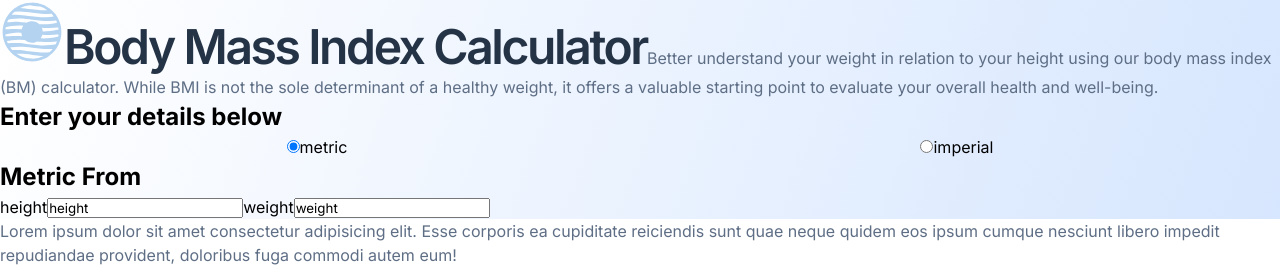
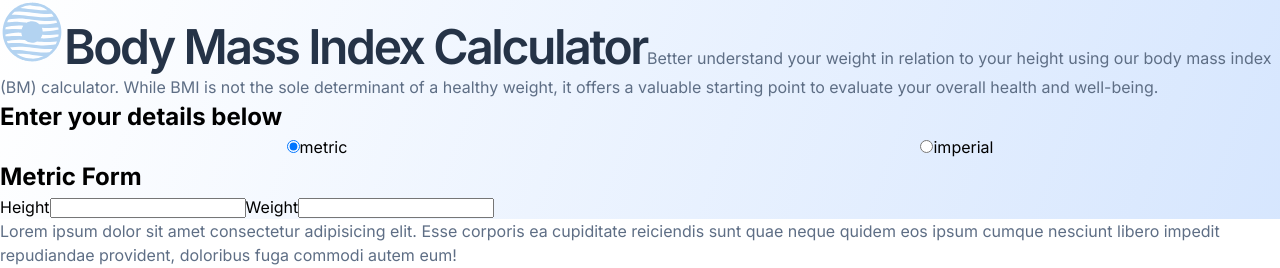
Before and after one commit to PiriyaLapa/body-mass-calculator-page2, a React (Vite) app: page / in a window 1280 px wide. Both pictures are taken after a click on the radio button "metric". Shown: the top 268 px of the page. Built offline with nearby package versions, Linux system fonts and the light colour scheme; the HTML template or start-up script is replaced by a standard one.

Commit message:
update and try to deploy

```diff
--- a/src/components/forms/MetricForm.tsx
+++ b/src/components/forms/MetricForm.tsx
@@ -3,15 +3,12 @@ import { StyledMetricForm } from "../../styles/styles";
 import ResultBox from "./ResultBox";
 import { BmiFormProps } from "./BmiForm";
 
-interface MetricFormState {
+interface Measurements {
   height: string;
   weight: string;
-  // bmi: number | null;
 }
-export default class MetricForm extends Component<
-  BmiFormProps,
-  MetricFormState
-> {
+
+export default class MetricForm extends Component<BmiFormProps, Measurements> {
   constructor(props: BmiFormProps) {
     super(props);
     this.state = {
@@ -20,34 +17,54 @@ export default class MetricForm extends Component<
     };
   }
 
-  handleChangeInput = (event:ChangeEvent<HTMLInputElement>) => {
-      this.setState({
-        height:event.target.value,
-        weight:event.target.value
-      })
-  }
+  handleChangeInput = (event: ChangeEvent<HTMLInputElement>) => {
+    const { name, value } = event.target;
+    this.setState({
+      [name]: value,
+    } as unknown as Measurements);
+  };
 
- handleKeyPress = (event:KeyboardEvent<HTMLInputElement>) => {
-    if(event.key === "Enter"){
+  handleKeyPress = (event: KeyboardEvent<HTMLInputElement>) => {
+    if (event.key === "Enter") {
       this.logValue();
     }
-  }
+  };
 
   logValue = () => {
-    console.log('Height:',this.state.height);
-    console.log('Weight:',this.state.weight);
-  }
+    console.log('Height:', this.state.height);
+    console.log('Weight:', this.state.weight);
+  };
 
   render(): ReactNode {
-    const { height, weight } = this.props.bmiContent;
+    // const measurements = {
+    //   height: Number(height),
+    //   weight: Number(weight)
+    // };
+
     return (
       <StyledMetricForm>
-        <h2>Metric From</h2>
-        <label htmlFor="height">{height}</label>
-        <input type="text" name="height" id="height" value={height} onChange={this.handleChangeInput} onKeyDown={this.handleKeyPress}/>
-        <label htmlFor="weight">{weight}</label>
-        <input type="text" name="weight" id="weight" value={weight} onChange={this.handleChangeInput} onKeyDown={this.handleKeyPress}/>
+        <h2>Metric Form</h2>
+        <label htmlFor="height">Height</label>
+        <input
+          type="text"
+          name="height"
+          id="height"
+          value={this.state.height}
+          onChange={this.handleChangeInput}
+          onKeyDown={this.handleKeyPress}
+        />
+        <label htmlFor="weight">Weight</label>
+        <input
+          type="text"
+          name="weight"
+          id="weight"
+          value={this.state.weight}
+          onChange={this.handleChangeInput}
+          onKeyDown={this.handleKeyPress}
+        />
+        {/* <ResultBox measurements={measurements} /> */}
         <ResultBox />
+
       </StyledMetricForm>
     );
   }
```
Also changed, not shown: src/components/forms/ResultBox.tsx (+14 -7 lines).
